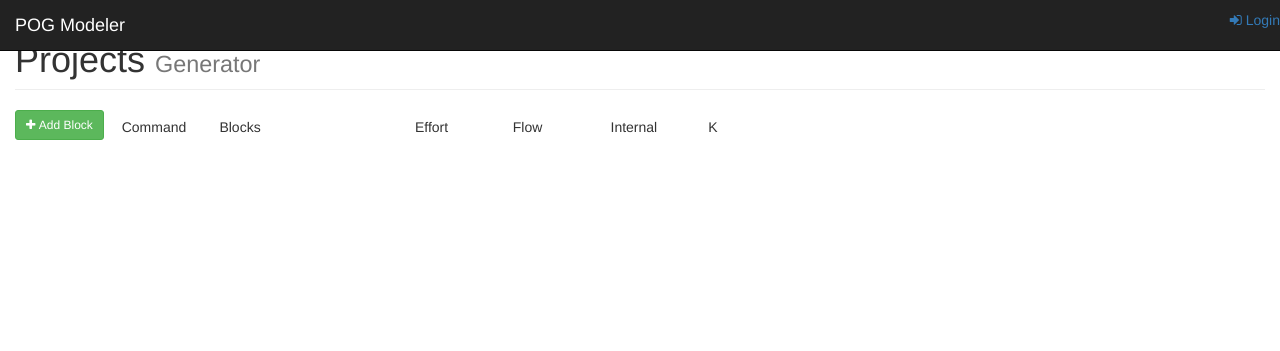
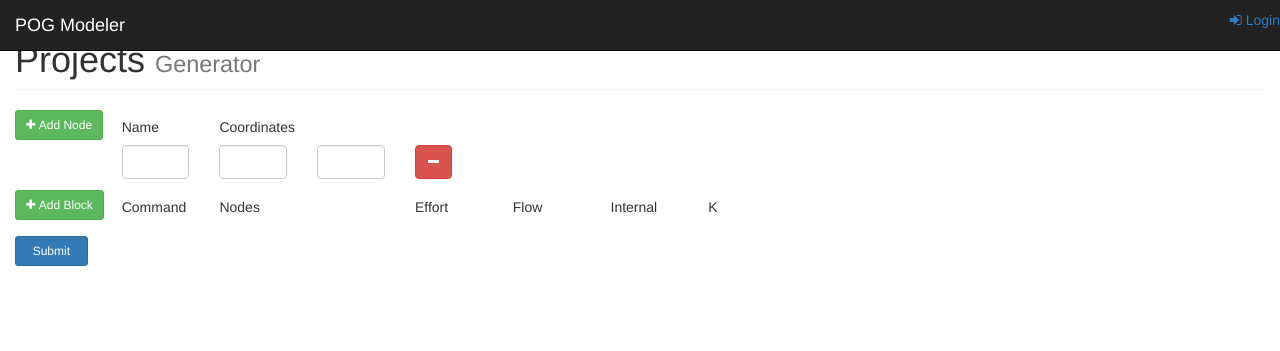
Before and after one commit to aaleotti-unimore/AWD, a Django app: page /projects/create_project/editor/ in a window 1280 px wide. Shown: the top 351 px of the page. Run offline with Django 3.2, Linux system fonts and the light colour scheme; some libraries are stand-ins or nearby versions.

Commit message:
aggiunto form coordinate

```diff
--- a/AWD_Zanasi/templates/AWD_Zanasi/projects/newprojecteditor.html
+++ b/AWD_Zanasi/templates/AWD_Zanasi/projects/newprojecteditor.html
@@ -29,16 +29,53 @@
             </ul>
         {% endif %}
         <div class="row">
+            <div class="col-lg-1">
+                <button class="add_coord btn btn-success btn-sm"><i class="fa fa-plus"></i>&nbsp;Add Node
+                </button>
+            </div>
 
+            <div class="col-lg-11">
+                <div class="row">
+                    <div class="col-md-1"><h5>Name</h5></div>
+                    <div class="col-md-2"><h5>Coordinates</h5></div>
+                </div>
+
+            </div>
+
+        </div>
+        <div class="row">
             <div class="col-lg-1">
-                <button class="add_form_field btn btn-success btn-sm"><i class="fa fa-plus"></i>&nbsp;Add Block
+
+            </div>
+
+            <div class="col-lg-11">
+                <div class="row">
+                    <form id="coord-form" class="form-horizontal">
+                        <div class="col-md-1"><input class="form-control"></div>
+                        <div class="col-md-1"><input class="form-control"></div>
+                        <div class="col-md-1"><input class="form-control"></div>
+                        <div class="col-md-1">
+                            <a id="delete-coord" href="#" class="btn btn-danger"><i class="fa fa-minus"></i></a>
+
+                        </div>
+                    </form>
+                </div>
+
+            </div>
+            <div class="col-lg-1">
+            </div>
+        </div>
+        <p></p>
+        <div class="row">
+            <div class="col-lg-1">
+                <button class="add_block_btn btn btn-success btn-sm"><i class="fa fa-plus"></i>&nbsp;Add Block
                 </button>
             </div>
 
             <div class="col-lg-11">
                 <div class="row">
                     <div class="col-md-1"><h5>Command</h5></div>
-                    <div class="col-md-2"><h5>Blocks</h5></div>
+                    <div class="col-md-2"><h5>Nodes</h5></div>
                     <div class="col-md-1"><h5>Effort</h5></div>
                     <div class="col-md-1"><h5>Flow</h5></div>
                     <div class="col-md-1"><h5>Internal</h5></div>
@@ -54,6 +91,14 @@
                 <form id="generator-form" class="form-horizontal" action="{% url 'editor' %}" method="POST">
                     {% csrf_token %}
                 </form>
+            </div>
+        </div>
+        <p></p>
+        <div class="row">
+            <div class="col-lg-12">
+                <button class="submit_form btn btn-primary btn-sm">
+                    &nbsp; Submit &nbsp;
+                </button>
             </div>
         </div>
     </div>
@@ -76,7 +121,7 @@
                 url: '/pogmodeler/projects/create_project/editor/',
                 type: 'POST',
                 dataType: 'json',
-                success: blocksresponse,
+                success: handle_response,
                 error: function (xhr, err) {
                     console.log("readyState: " + xhr.readyState + "\nstatus: " + xhr.status);
                     console.log("responseText: " + xhr.responseText);
@@ -92,11 +137,11 @@
 
         });
 
-        function blocksresponse(response) {
+        function handle_response(response) {
 
             var max_fields = 100;
             var wrapper = $("#generator-form");
-            var add_button = $(".add_form_field");
+            var add_button = $(".add_block_btn");
             var blks = response["blocks"];
             var x = 1;
             var context = {
@@ -116,15 +161,6 @@
                     };
                     var html = Handlebars.templates.editor_block_template(context2);
                     wrapper.append(html);
-
-                    $("select[id=cmd-select]").on('change', function (event) {
-                        console.log('Event ' + event.target.id + ' target value', event.target.value);
-                        var block = blks[event.target.value];
-                        document.getElementById("input-E-" + event.target.name).value = block["E_name"] + "_" + event.target.name;
-                        document.getElementById("input-F-" + event.target.name).value = block["F_name"] + "_" + event.target.name;
-                        document.getElementById("input-Q-" + event.target.name).value = block["Q_name"] + "_" + event.target.name;
-                        document.getElementById("input-K-" + event.target.name).value = block["K_name"] + "_" + event.target.name;
-                    });
                 }
                 else {
                     alert('You Reached the limits')
@@ -139,18 +175,16 @@
                 }
             });
 
-            $("select[id^=cmd-select]").on('change', function (event) {
+            $(wrapper).on('change', "#cmd-select", function (event) {
                 console.log('Event ' + event.target.id + ' target value', event.target.value);
                 var block = blks[event.target.value];
                 document.getElementById("input-E-" + event.target.name).value = block["E_name"] + "_" + event.target.name;
                 document.getElementById("input-F-" + event.target.name).value = block["F_name"] + "_" + event.target.name;
                 document.getElementById("input-Q-" + event.target.name).value = block["Q_name"] + "_" + event.target.name;
                 document.getElementById("input-K-" + event.target.name).value = block["K_name"] + "_" + event.target.name;
-
             });
 
         }
 
-
     </script>
 {% endblock %}
```
Also changed, not shown: 1 other file.
